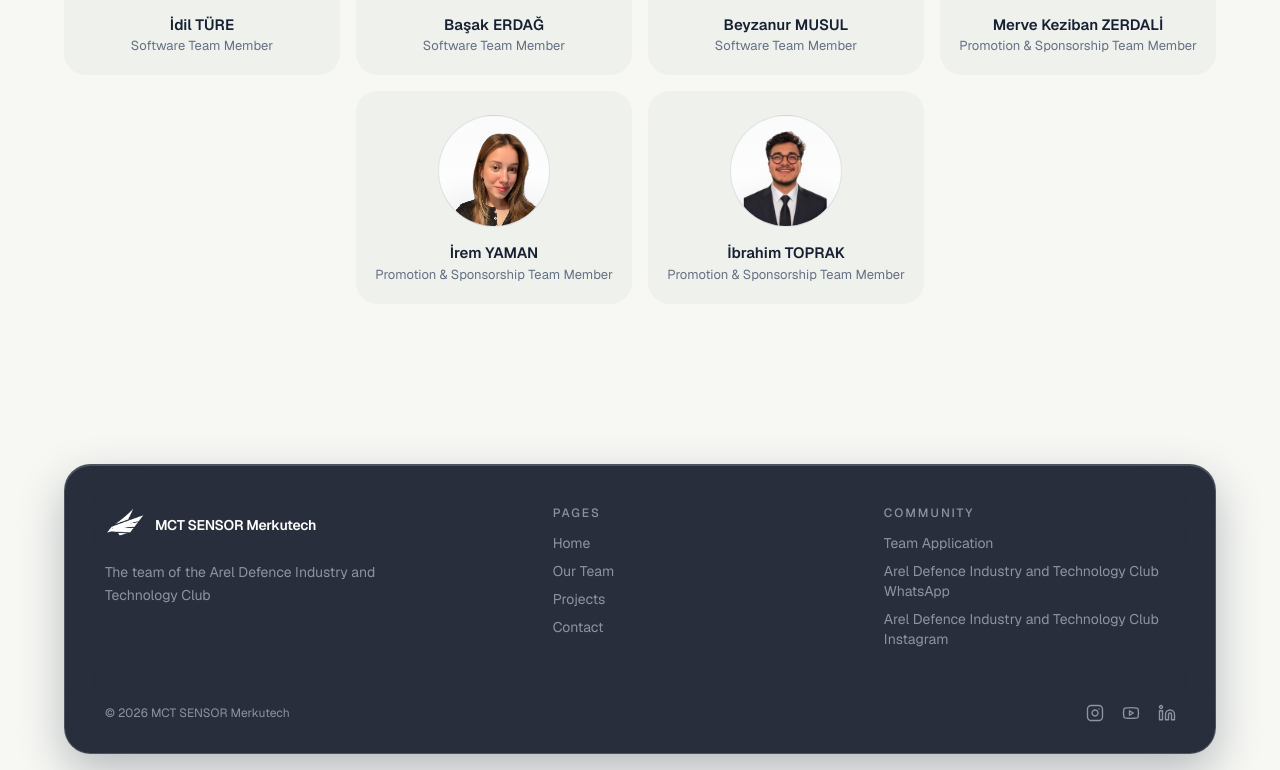
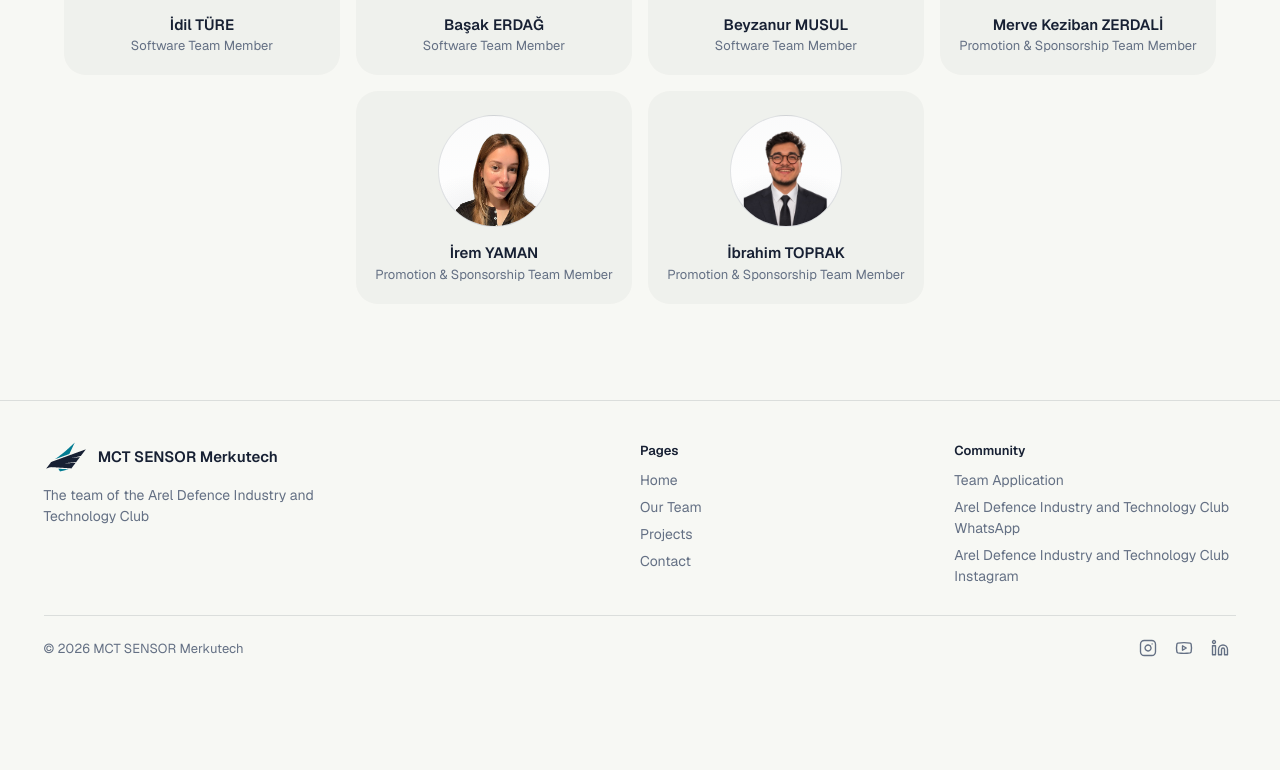
Before and after one commit to Merkutech/merkutech.github.io, a Next.js app: page /team in a window 1280 px wide. Shown: the part 707-1477 px from the top of the page. After the commit the page ends 1395 px from the top, so only its background shows below. Built offline with nearby package versions, Linux system fonts and the light colour scheme.

Commit message:
feat(layout): clarify hero results and flatten the footer
- spell out placements instead of bare numbers
- replace the floating footer card with a full-width footer
- remove the old light theme footer overrides

```diff
--- a/app/globals.css
+++ b/app/globals.css
@@ -414,53 +414,12 @@
 }
 
 
-/* Footer: light temada header ile birebir aynı görünüm */
-:root.light .site-footer,
-:root.light body .site-footer {
-  background: rgba(17, 24, 39, 0.9) !important;
-  border-color: rgba(255, 255, 255, 0.18) !important;
-  box-shadow:
-    0 18px 45px rgba(23, 32, 51, 0.28),
-    inset 0 1px 0 rgba(255, 255, 255, 0.18) !important;
-  backdrop-filter: blur(40px) !important;
-  -webkit-backdrop-filter: blur(40px) !important;
-}
 
 :root.light .site-header-panel,
 :root.light .site-mobile-header,
 :root.light body .site-header-panel,
 :root.light body .site-mobile-header {
   background: rgba(17, 24, 39, 0.9) !important;
-}
-
-:root.light .site-footer .site-header-brand,
-:root.light body .site-footer .site-header-brand {
-  color: #ffffff !important;
-}
-
-:root.light .site-footer a,
-:root.light body .site-footer a {
-  color: rgba(226, 232, 240, 0.7) !important;
-}
-
-:root.light .site-footer a:hover,
-:root.light body .site-footer a:hover {
-  color: #ffffff !important;
-}
-
-:root.light .site-footer [class*="text-neutral-"],
-:root.light body .site-footer [class*="text-neutral-"] {
-  color: rgba(226, 232, 240, 0.55) !important;
-}
-
-:root.light .site-footer [class*="border-white/"],
-:root.light body .site-footer [class*="border-white/"] {
-  border-color: rgba(255, 255, 255, 0.14) !important;
-}
-
-:root.light .site-footer [class*="bg-white/"],
-:root.light body .site-footer [class*="bg-white/"] {
-  background-color: rgba(255, 255, 255, 0.06) !important;
 }
 
 /* Başvuru sayfası: ekip animasyonları */
@@ -529,6 +488,36 @@
 .home-title { font-size: clamp(30px, min(3.6vw, 7.4vh), 52px); font-weight: 700; line-height: 1.02; letter-spacing: -0.045em; color: var(--theme-ink); }
 .home-lede { margin-top: 12px; max-width: 560px; font-size: 16px; line-height: 1.5; color: var(--theme-muted-text); }
 
+/* Footer: hero ve bölümlerle aynı sütun ve çizgi dili */
+.site-footer {
+  padding: 40px max(clamp(20px, 3.4vw, 48px), calc((100vw - 1280px) / 2)) 24px;
+  border-top: 1px solid var(--theme-border-soft);
+  font-size: 14px;
+  color: var(--theme-muted-text);
+}
+.site-footer-grid { display: grid; grid-template-columns: 2fr 1fr 1fr; gap: 32px; }
+.site-footer-brand { font-size: 15px; font-weight: 600; color: var(--theme-ink); }
+.site-footer-text { margin-top: 12px; max-width: 320px; line-height: 1.5; }
+.site-footer-label { margin-bottom: 10px; font-size: 13px; font-weight: 600; color: var(--theme-ink); }
+.site-footer-links { display: grid; gap: 6px; list-style: none; }
+.site-footer a { transition: color 0.2s; }
+.site-footer-links a:hover, .site-footer-social a:hover { color: var(--theme-ink); }
+.site-footer-bottom {
+  display: flex;
+  align-items: center;
+  justify-content: space-between;
+  gap: 16px;
+  margin-top: 28px;
+  padding-top: 16px;
+  border-top: 1px solid var(--theme-border-soft);
+  font-size: 13px;
+}
+.site-footer-social { display: flex; align-items: center; gap: 4px; }
+@media (max-width: 767px) {
+  .site-footer-grid { grid-template-columns: 1fr 1fr; }
+  .site-footer-grid > :first-child { grid-column: 1 / -1; }
+}
+
 /* Hero: marka odaklı tipografi */
 .hero-brand {
   display: flex;
@@ -589,9 +578,9 @@ html:not(.light) .mark-on-dark { display: block; }
   border-top: 1px solid var(--theme-border-soft);
   list-style: none;
 }
-.hero-stats li { display: flex; align-items: center; gap: 10px; padding-top: 12px; }
-.hero-stats b { display: block; flex: none; font-size: clamp(24px, 2.2vw, 30px); font-weight: 700; line-height: 1; letter-spacing: -0.05em; color: var(--theme-ink); }
-.hero-stats span { display: block; font-size: 13px; line-height: 1.35; color: var(--theme-muted-text); }
+.hero-stats li { padding-top: 12px; }
+.hero-stats b { display: block; display: block; font-size: clamp(18px, 1.6vw, 22px); font-weight: 700; line-height: 1.15; letter-spacing: -0.05em; color: var(--theme-ink); }
+.hero-stats span { display: block; margin-top: 2px; font-size: 13px; line-height: 1.35; color: var(--theme-muted-text); }
 @keyframes hero-rise { from { transform: translateY(102%); } }
 @keyframes hero-mark { from { opacity: 0; transform: translate(-24px, 16px); } }
 @media (max-width: 767px) {
--- a/components/site-shell.tsx
+++ b/components/site-shell.tsx
@@ -356,56 +356,51 @@ export function SiteShell({ children }: { children: React.ReactNode }) {
 
       <main id="main-content" className="flex-1">{children}</main>
 
-      <div className="px-4 pb-4 pt-16">
-        <footer className="site-footer relative max-w-6xl mx-auto overflow-hidden rounded-3xl bg-white/[0.03] backdrop-blur-md border border-white/[0.06] px-6 sm:px-10 pt-10 pb-6">
-          <div className="grid grid-cols-1 gap-10 md:grid-cols-[1.4fr_1fr_1fr]">
+      <footer className="site-footer">
+          <div className="site-footer-grid">
             <div>
               <Link href="/" className="flex items-center gap-2.5">
-                <img
-                  src="/logo-white.png"
-                  alt={t.footer.brand}
-                  className="h-10 w-auto object-contain"
-                />
-                <span className="site-header-brand text-sm font-semibold tracking-tight text-white whitespace-nowrap">
+                <img className="mark-on-light h-8 w-auto" src="/mark-on-light.svg" alt="" width="44" height="32" />
+                <img className="mark-on-dark h-8 w-auto" src="/mark-on-dark.svg" alt="" width="44" height="32" />
+                <span className="site-footer-brand">
                   {t.footer.brand}
                 </span>
               </Link>
-              <p className="mt-4 max-w-xs text-sm leading-relaxed text-neutral-500">{t.home.subtitle}</p>
+              <p className="site-footer-text">{t.home.subtitle}</p>
             </div>
 
             <nav aria-label={language === "tr" ? "Sayfalar" : "Pages"}>
-              <p className="mb-3 text-xs font-medium uppercase tracking-[0.16em] text-neutral-600">
+              <p className="site-footer-label">
                 {language === "tr" ? "Sayfalar" : "Pages"}
               </p>
-              <ul className="space-y-2 text-sm">
+              <ul className="site-footer-links">
                 {navLinks.map((link) => (
                   <li key={link.href}>
-                    <Link href={link.href} className="text-neutral-400 hover:text-white transition-colors">{link.label}</Link>
+                    <Link href={link.href}>{link.label}</Link>
                   </li>
                 ))}
               </ul>
             </nav>
 
             <div>
-              <p className="mb-3 text-xs font-medium uppercase tracking-[0.16em] text-neutral-600">
+              <p className="site-footer-label">
                 {language === "tr" ? "Topluluk" : "Community"}
               </p>
-              <ul className="space-y-2 text-sm">
-                <li><a href={APPLY_URL} className="text-neutral-400 hover:text-white transition-colors">{t.footer.apply}</a></li>
-                <li><a href="https://chat.whatsapp.com/BDYclqEKqlI6JuJcusQuMZ" target="_blank" rel="noopener noreferrer" className="text-neutral-400 hover:text-white transition-colors">{t.footer.whatsapp}</a></li>
-                <li><a href="https://www.instagram.com/arelsavunma" target="_blank" rel="noopener noreferrer" className="text-neutral-400 hover:text-white transition-colors">{t.footer.instagram}</a></li>
+              <ul className="site-footer-links">
+                <li><a href={APPLY_URL}>{t.footer.apply}</a></li>
+                <li><a href="https://chat.whatsapp.com/BDYclqEKqlI6JuJcusQuMZ" target="_blank" rel="noopener noreferrer">{t.footer.whatsapp}</a></li>
+                <li><a href="https://www.instagram.com/arelsavunma" target="_blank" rel="noopener noreferrer">{t.footer.instagram}</a></li>
               </ul>
             </div>
           </div>
 
-          <div className="mt-12 flex flex-col-reverse gap-4 sm:flex-row sm:items-center sm:justify-between">
-            <span className="text-xs text-neutral-600">&copy; {new Date().getFullYear()} {t.footer.brand}</span>
-            <div className="flex items-center gap-1 -ml-2 sm:ml-0 sm:-mr-2">
-              <SocialLinks />
+          <div className="site-footer-bottom">
+            <span>&copy; {new Date().getFullYear()} {t.footer.brand}</span>
+            <div className="site-footer-social">
+              <SocialLinks itemClassName="inline-flex h-8 w-8 items-center justify-center" />
             </div>
           </div>
-        </footer>
-      </div>
+      </footer>
     </>
   );
 }
--- a/lib/i18n/translations.ts
+++ b/lib/i18n/translations.ts
@@ -25,10 +25,10 @@ export const translations = {
         contact: "İletişim",
       },
       heroStats: [
-        { value: "1.", label: "TEKNOFEST 2024 Şampiyonlar Ligi" },
-        { value: "2.", label: "TEKNOFEST KKTC 2025 Turizm Teknolojileri" },
-        { value: "3.", label: "TEKNOFEST 2024 İnsanlık Yararına Teknoloji" },
-        { value: "3×", label: "TEKNOFEST finalisti" },
+        { value: "Şampiyon", label: "TEKNOFEST 2024 Şampiyonlar Ligi" },
+        { value: "İkinci", label: "TEKNOFEST KKTC 2025 Turizm Teknolojileri" },
+        { value: "Üçüncü", label: "TEKNOFEST 2024 İnsanlık Yararına Teknoloji" },
+        { value: "3 kez finalist", label: "TEKNOFEST" },
       ],
       about: {
         label: "Hakkımızda",
@@ -132,10 +132,10 @@ export const translations = {
         contact: "Contact",
       },
       heroStats: [
-        { value: "1st", label: "TEKNOFEST 2024 Champions League" },
-        { value: "2nd", label: "TEKNOFEST TRNC 2025 Tourism Technologies" },
-        { value: "3rd", label: "TEKNOFEST 2024 Technology for the Benefit of Humanity" },
-        { value: "3×", label: "TEKNOFEST finalist" },
+        { value: "Champion", label: "TEKNOFEST 2024 Champions League" },
+        { value: "Runner-up", label: "TEKNOFEST TRNC 2025 Tourism Technologies" },
+        { value: "Third place", label: "TEKNOFEST 2024 Technology for the Benefit of Humanity" },
+        { value: "3× finalist", label: "TEKNOFEST" },
       ],
       about: {
         label: "About Us",
```
